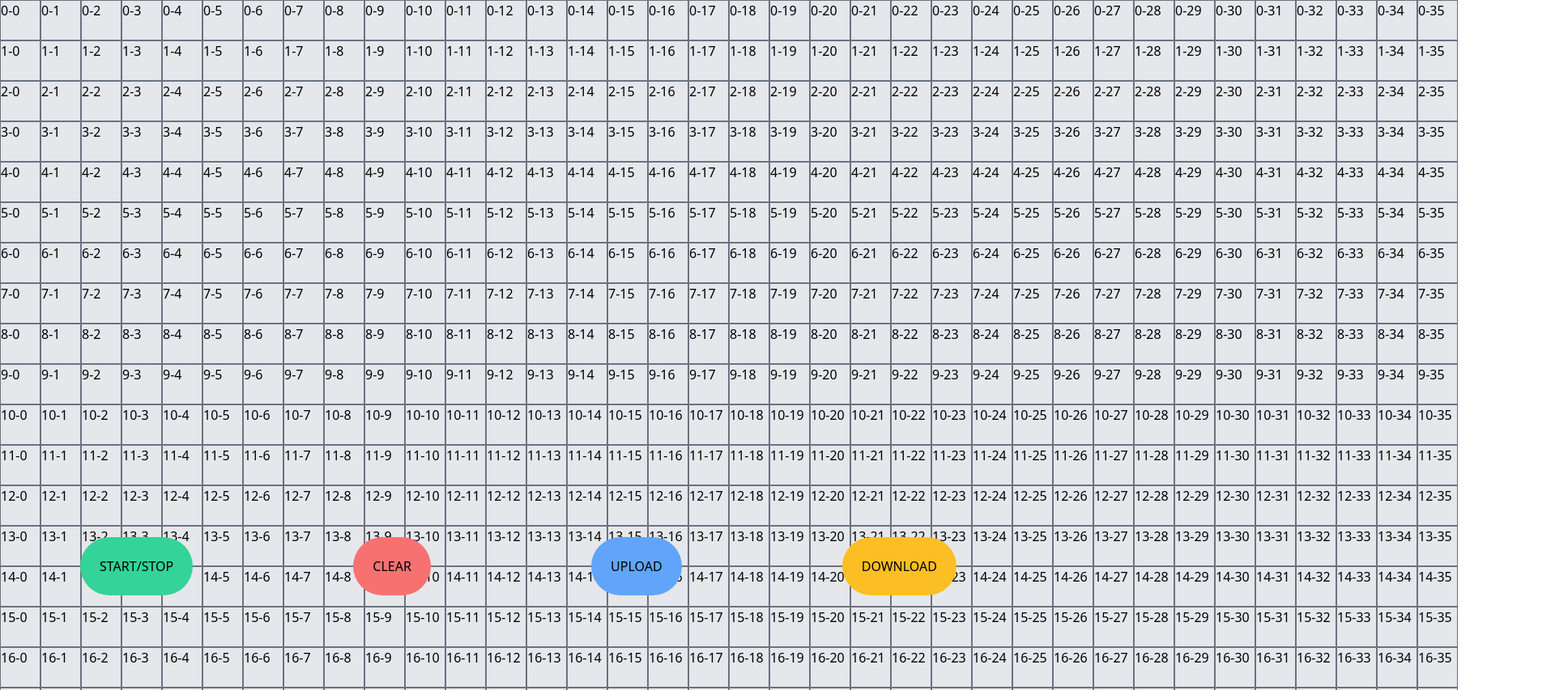
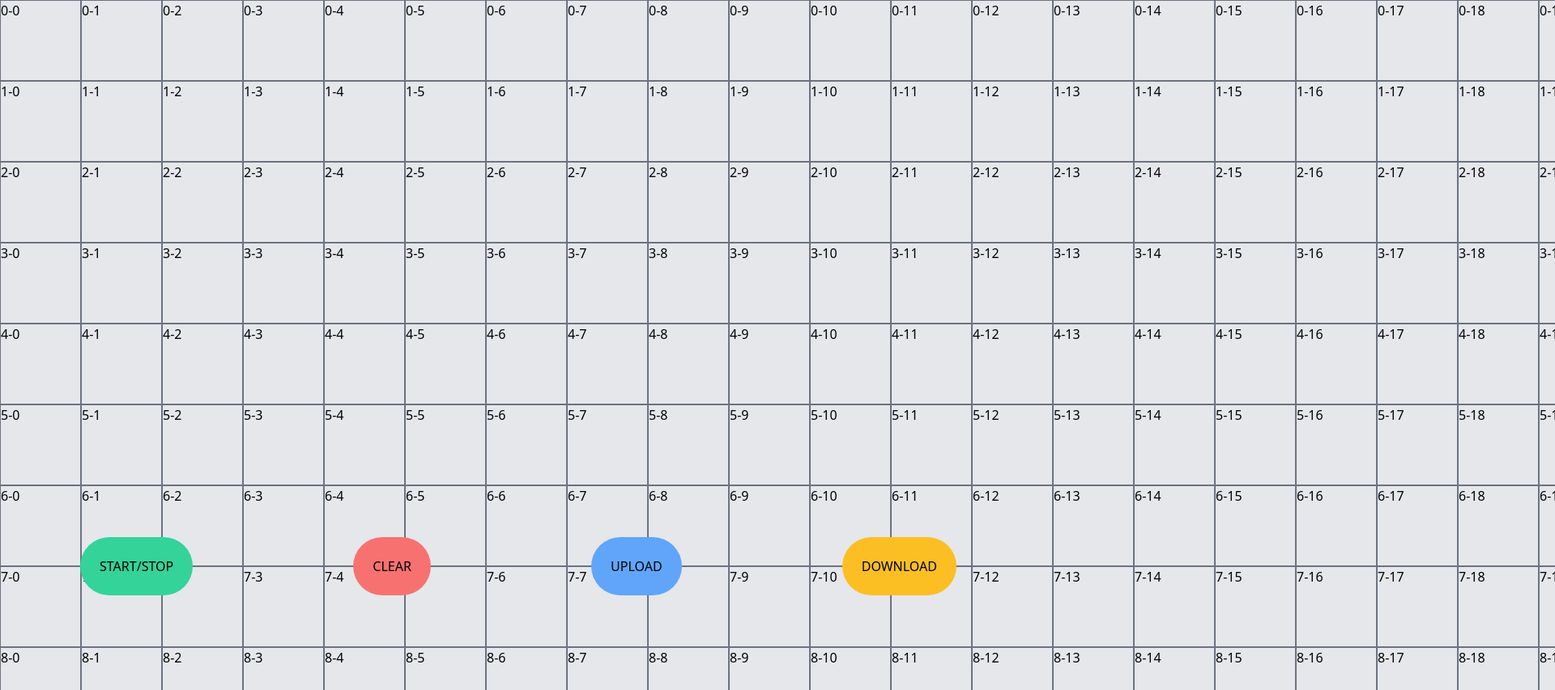
Before and after one commit to PS1TD/Game-of-Life, a Gatsby site: page / in a window 1280 px wide. Shown: the top 853 px of the page at 81% size, 1920 px wide, since content can reach past the window. Built offline with nearby package versions, Linux system fonts and the light colour scheme; Gatsby itself is replaced by a stand-in of ours.

Commit message:
⚗ Proper Grid Expansion

```diff
--- a/src/components/Grid.tsx
+++ b/src/components/Grid.tsx
@@ -2,12 +2,16 @@ import React, { useEffect, useRef, useState } from "react"
 import Cell from "./Cell"
 
 export default function Grid() {
+	type NonEmptyArray<T> = [T, ...T[]]
+
+	const EXPAND_BY = 10
+
 	const [windowSize, setWindowSize] = useState({
 		width: 0,
 		height: 0,
 	})
 
-	const [cellSize, setCellSize] = useState(50)
+	const [cellSize, setCellSize] = useState(100)
 
 	const [rows, setRows] = useState(Math.ceil(window.innerHeight / cellSize))
 	const [columns, setColumns] = useState(Math.ceil(window.innerWidth / cellSize))
@@ -38,7 +42,7 @@ export default function Grid() {
 	useEffect(() => {
 		var options = {
 			root: null,
-			rootMargin: "20px",
+			rootMargin: "30px",
 			threshold: 0,
 		}
 		const observer = new IntersectionObserver(handleObserver, options)
@@ -49,22 +53,59 @@ export default function Grid() {
 	}, [])
 
 	useEffect(() => {
-		const newGrid = Array.from(Array(rows), () => Array(columns).fill(false))
-		setGrid(newGrid)
+		// setGrid((grid) => {
+		// 	grid.length = rows
+
+		// 	console.log(grid)
+
+		// 	let counter = 0
+		// 	grid.forEach(() => counter++)
+		// 	console.log(counter)
+		// 	return grid
+		// })
+
+		setGrid((grid) => {
+			const newGrid = Array.from(Array(rows), () => Array(columns).fill(false))
+
+			let i = 0
+			grid.forEach((row) => {
+				let j = 0
+				row.forEach((cell) => {
+					newGrid[i]![j] = cell
+					j++
+				})
+				i++
+			})
+
+			return newGrid
+		})
 	}, [rows])
 
 	useEffect(() => {
-		const newGrid = Array.from(Array(rows), () => Array(columns).fill(false))
-		setGrid(newGrid)
+		setGrid((grid) => {
+			const newGrid = Array.from(Array(rows), () => Array(columns).fill(false))
+
+			let i = 0
+			grid.forEach((row) => {
+				let j = 0
+				row.forEach((cell) => {
+					newGrid[i]![j] = cell
+					j++
+				})
+				i++
+			})
+
+			return newGrid
+		})
 	}, [columns])
 
 	const handleObserver = (entities: IntersectionObserverEntry[]) => {
 		entities.forEach((entity: IntersectionObserverEntry) => {
 			if (entity.isIntersecting) {
 				if (entity.target.id === "rowLoader") {
-					setRows((rows) => rows + 10)
+					setRows((rows) => rows + EXPAND_BY)
 				} else if (entity.target.id === "columnLoader") {
-					setColumns((columns) => columns + 10)
+					setColumns((columns) => columns + EXPAND_BY)
 				}
 			}
 		})
```
